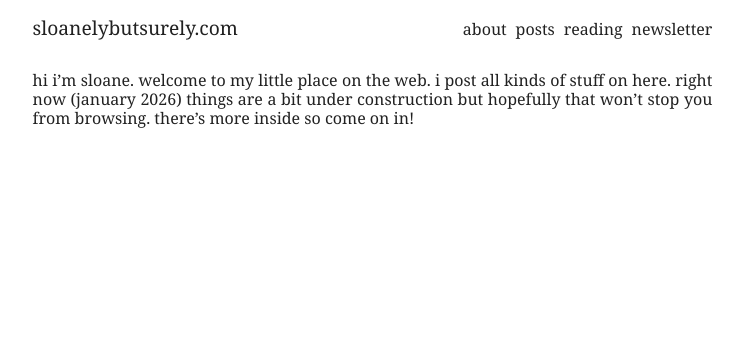
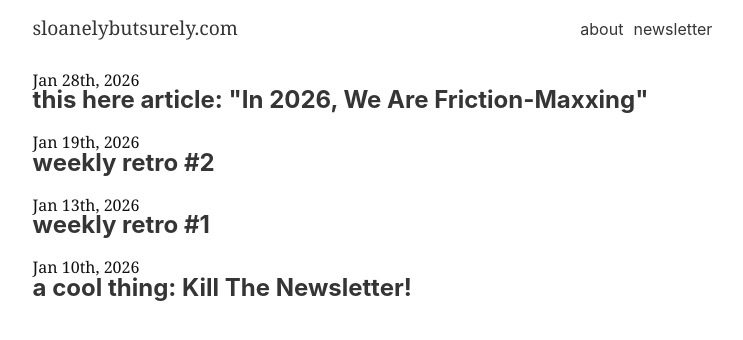
Before and after one commit to sloanelybutsurely/www, a Jekyll site: the page built from index.html, in a window 1280 px wide. Shown: the top 340 px of the page, without its empty margins (260-1003 px from the left). Built offline with Jekyll 4.4.1, drawn with Linux system fonts in a browser that asks for light colours.

Commit message:
move post index to home page, change theme colors

```diff
--- a/_data/navigation.yml
+++ b/_data/navigation.yml
@@ -1,11 +1,5 @@
 - name: about
   link: /about/
 
-- name: posts
-  link: /posts/
-
-- name: reading
-  link: /reading/
-
 - name: newsletter
   link: /newsletter/
--- a/_layouts/post.html
+++ b/_layouts/post.html
@@ -5,7 +5,7 @@ layout: page
 <article>
   <header>
     <h1>{{ page.title }}</h1>
-    <time class="dt-published" datetime="{{ page.date | date_to_xmlschema }}">{{ page.date | date_to_string: "ordinal", "US" | downcase }}</time>
+    <time class="dt-published" datetime="{{ page.date | date_to_xmlschema }}">{{ page.date | date_to_string: "ordinal", "US" }}</time>
   </header>
   {{ content }}
 </article>
--- /dev/null
+++ b/index.html
@@ -0,0 +1,12 @@
+---
+layout: page
+---
+
+<ul class="index">
+{% for post in site.posts %}
+  <li>
+    <time datetime="{{ post.date }}">{{ post.date | date_to_string: "ordinal", "US" }}</time>
+    <h2><a href="{{ post.url }}">{{ post.title }}</a></h2>
+  </li>
+{% endfor %}
+</ul>
--- a/index.md
+++ /dev/null
@@ -1,8 +0,0 @@
----
-layout: page
-title: welcome!
----
-
-hi i'm sloane. welcome to my little place on the web. i post all kinds of stuff
-on here. right now (january 2026) things are a bit under construction but
-hopefully that won't stop you from browsing. there's more inside so come on in!
```
Also changed, not shown: _sass/main.css (+17 -35 lines), posts.html (deleted, +0 -13 lines).
